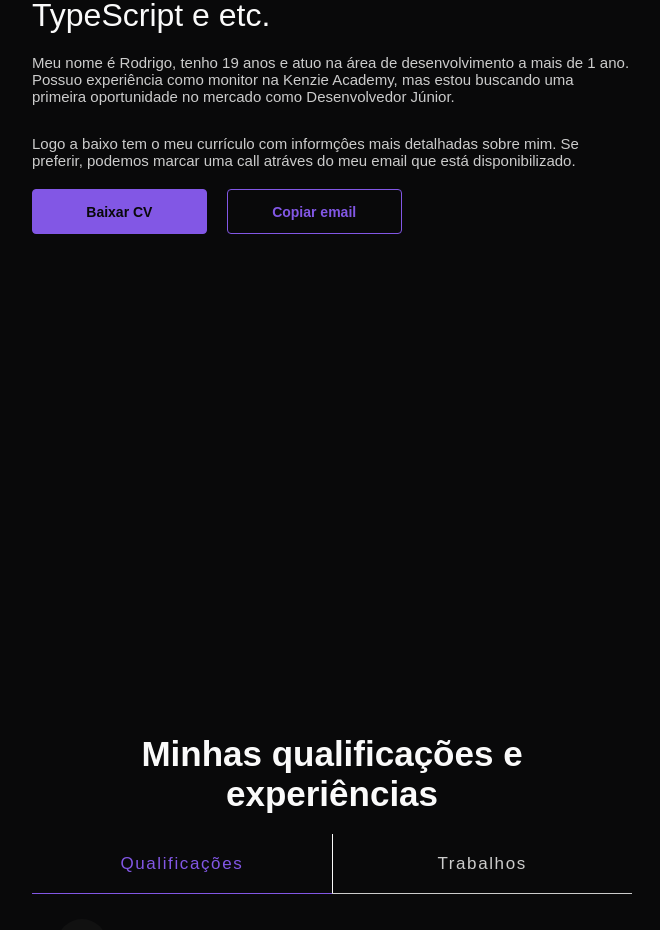
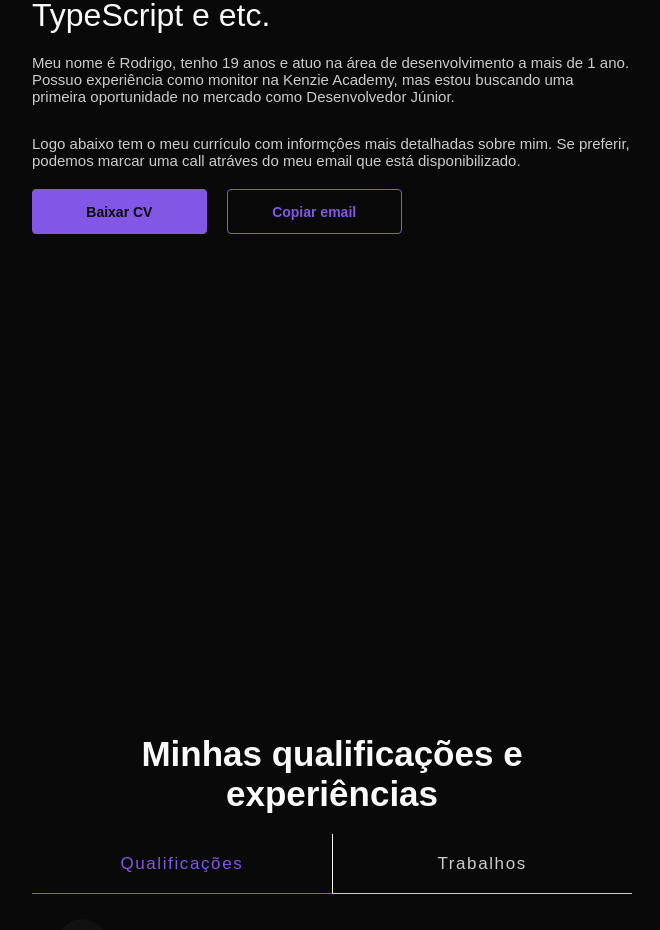
Before and after one commit to Rodrigodeveloperjr/portfolio_v2, a React (Vite) app: page / in a window 1280 px wide. Shown: the part 1800-2730 px from the top of the page, without its empty margins (308-968 px from the left). Built offline with nearby package versions, Linux system fonts and the light colour scheme.

Commit message:
Docs: README.md created

```diff
--- a/src/components/About/index.tsx
+++ b/src/components/About/index.tsx
@@ -35,7 +35,7 @@ const About = () => {
           </p>
 
           <p>
-            Logo a baixo tem o meu currículo com informçôes mais detalhadas
+            Logo abaixo tem o meu currículo com informçôes mais detalhadas
             sobre mim. Se preferir, podemos marcar uma call atráves do meu email
             que está disponibilizado.
           </p>
```
Also changed, not shown: 1 other file (tests, documents, lock files or other folders).
